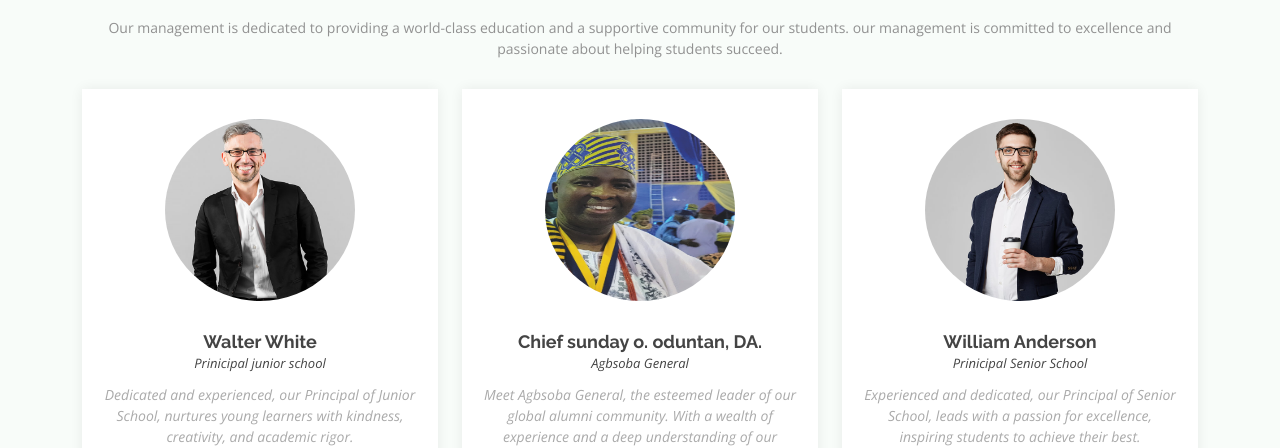
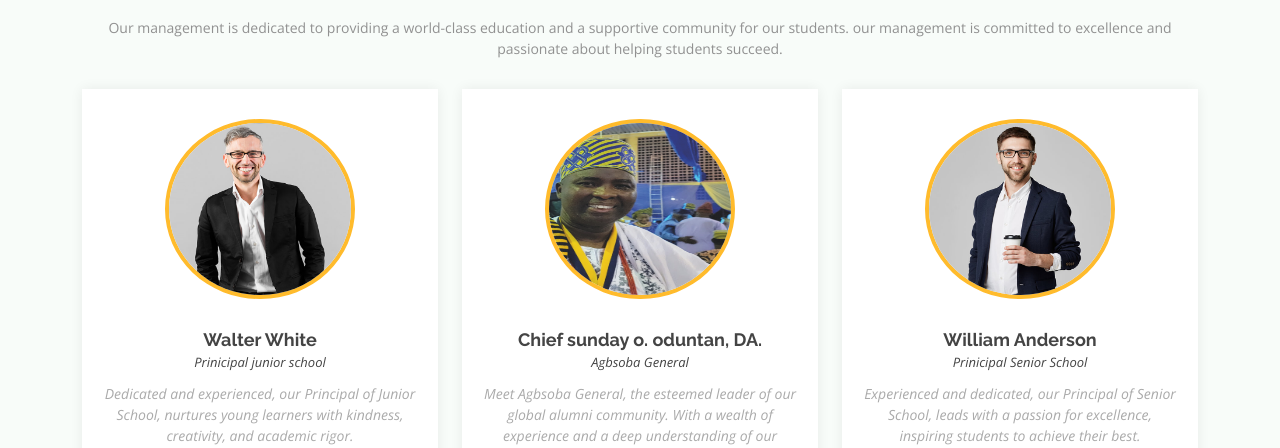
Before and after one commit to OGluck20/Abeokuta-grammar-school, a plain HTML site: page index.html in a window 1280 px wide. Shown: the part 4159-4607 px from the top of the page. Drawn offline with nearby package versions, Linux system fonts and the light colour scheme.

Commit message:
mySecondCommit

```diff
--- a/assets/css/style.css
+++ b/assets/css/style.css
@@ -1162,6 +1162,11 @@ section {
   box-shadow: 0px 0px 12px 0px rgba(34, 34, 34, 0.07);
   padding: 30px 20px;
   background: #fff;
+  transition: transform 0.25s;
+}
+
+.team .member:hover{
+  transform: scale(1.1);
 }
 
 .team .member img {
@@ -1169,6 +1174,9 @@ section {
   height: 35%;
   border-radius: 50%;
   margin: 0 0 30px 0;
+  background-position: center;
+  background-size: contain;
+  border: 4px solid #ffbb2c;
 }
 
 .team .member h4 {
```
